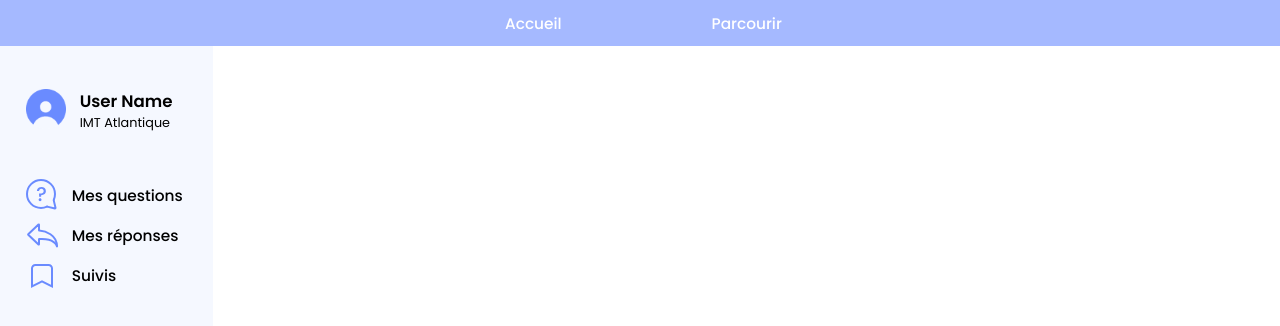
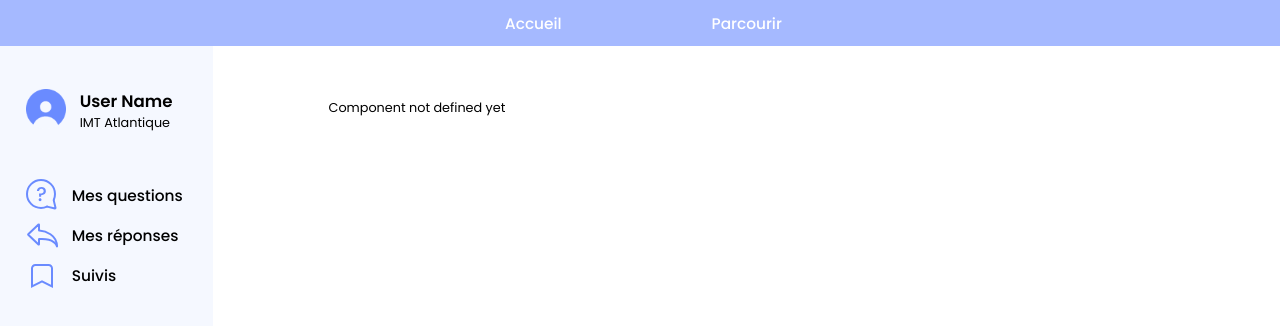
Before and after one commit to BrunoPre/fil-a1-forums-etudiant-front, a Vue app: page /accueil in a window 1280 px wide. Shown: the top 326 px of the page. Built offline with nearby package versions, Linux system fonts and the light colour scheme.

Commit message:
[2ÂÂ0] OPS/Frontend: add a dummy component for empty routes to be implemented in the future

```diff
--- /dev/null
+++ b/src/components/EmptyComponent.vue
@@ -0,0 +1,11 @@
+<template>
+  <p>Component not defined yet</p>
+</template>
+
+<script>
+export default {
+  name: "EmptyComponent",
+};
+</script>
+
+<style scoped></style>
```
Also changed, not shown: src/router.ts (+5 -5 lines).
